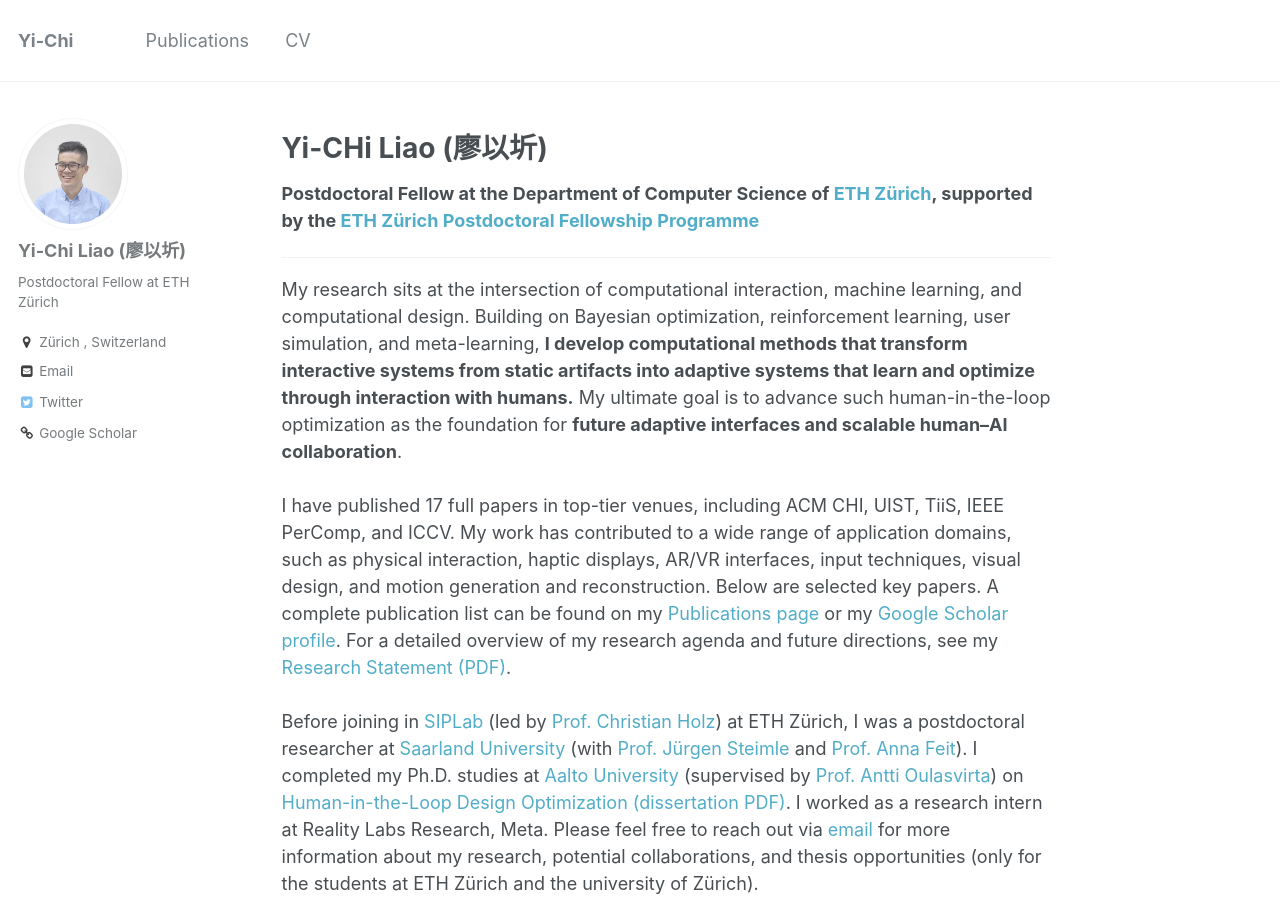
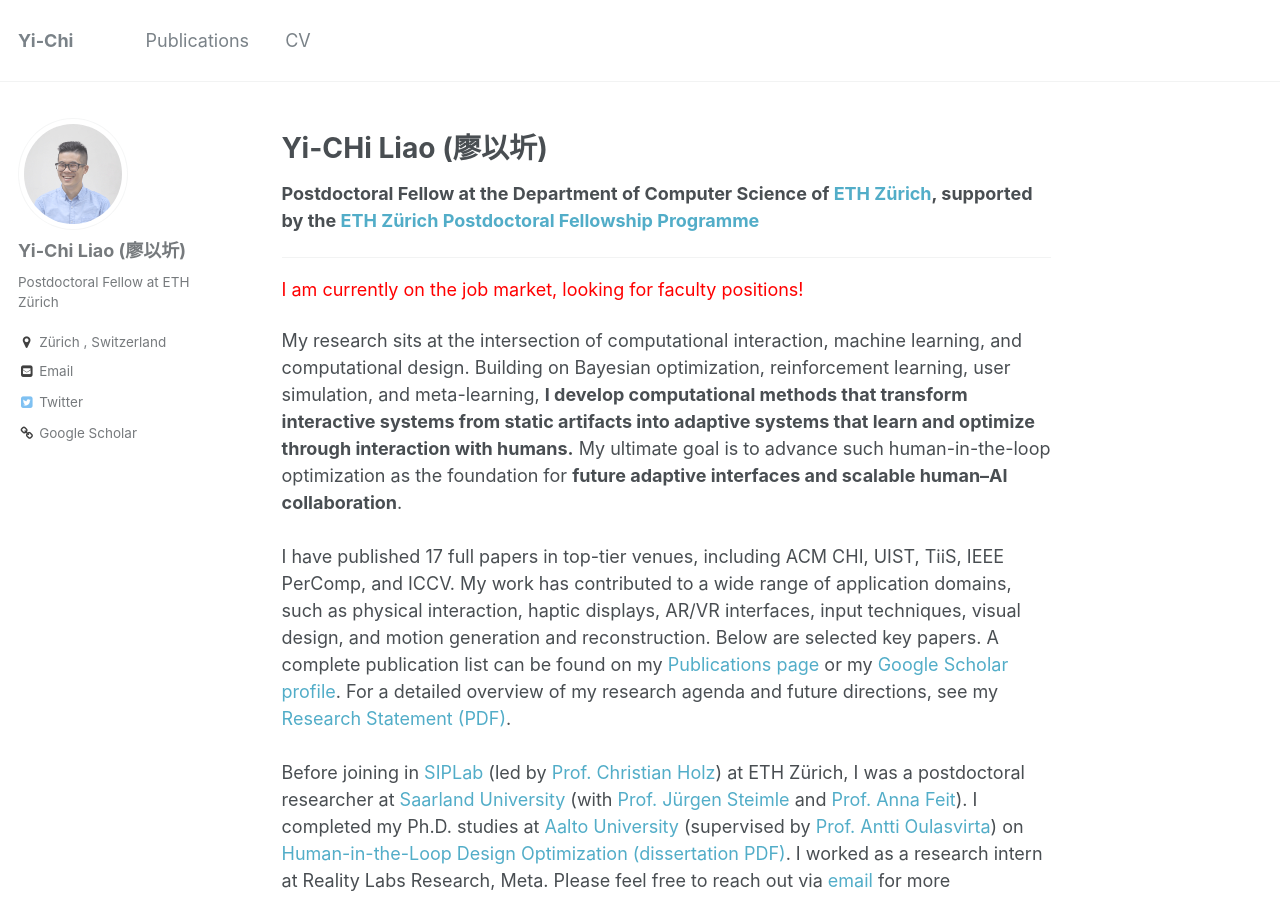
Before and after one commit to yichiliao/yichiliao.github.io, a Jekyll site: the page built from _pages/about.md, in a window 1280 px wide and 900 px high. Built offline with Jekyll 4.4.1, drawn with Linux system fonts in a browser that asks for light colours.

Commit message:
Update about.md

```diff
--- a/_pages/about.md
+++ b/_pages/about.md
@@ -12,6 +12,7 @@ redirect_from:
 
 ------
 
+<span style="color: red;">I am currently on the job market, looking for faculty positions!</span>
 
 My research sits at the intersection of computational interaction, machine learning, and computational design.
 Building on Bayesian optimization, reinforcement learning, user simulation, and meta-learning, **I develop computational methods that transform interactive systems from static artifacts into adaptive systems that learn and optimize through interaction with humans.**
```
